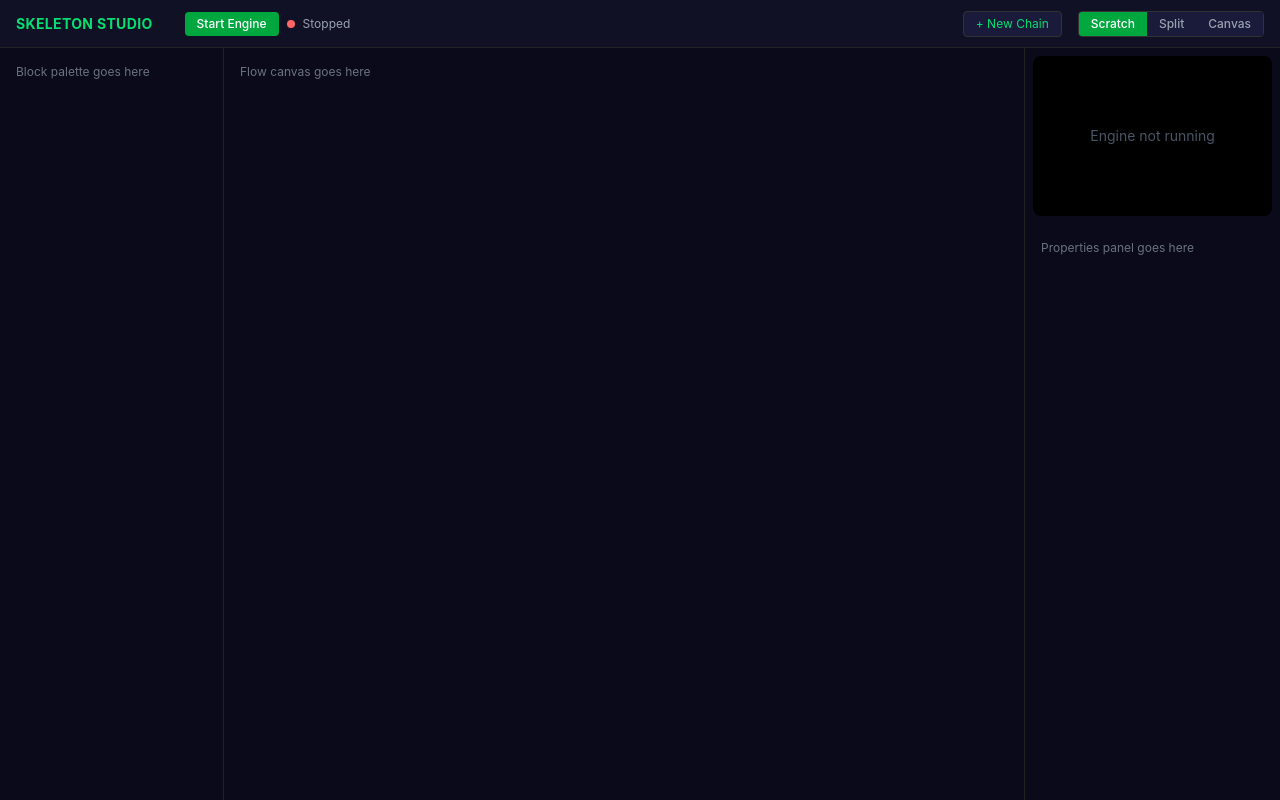
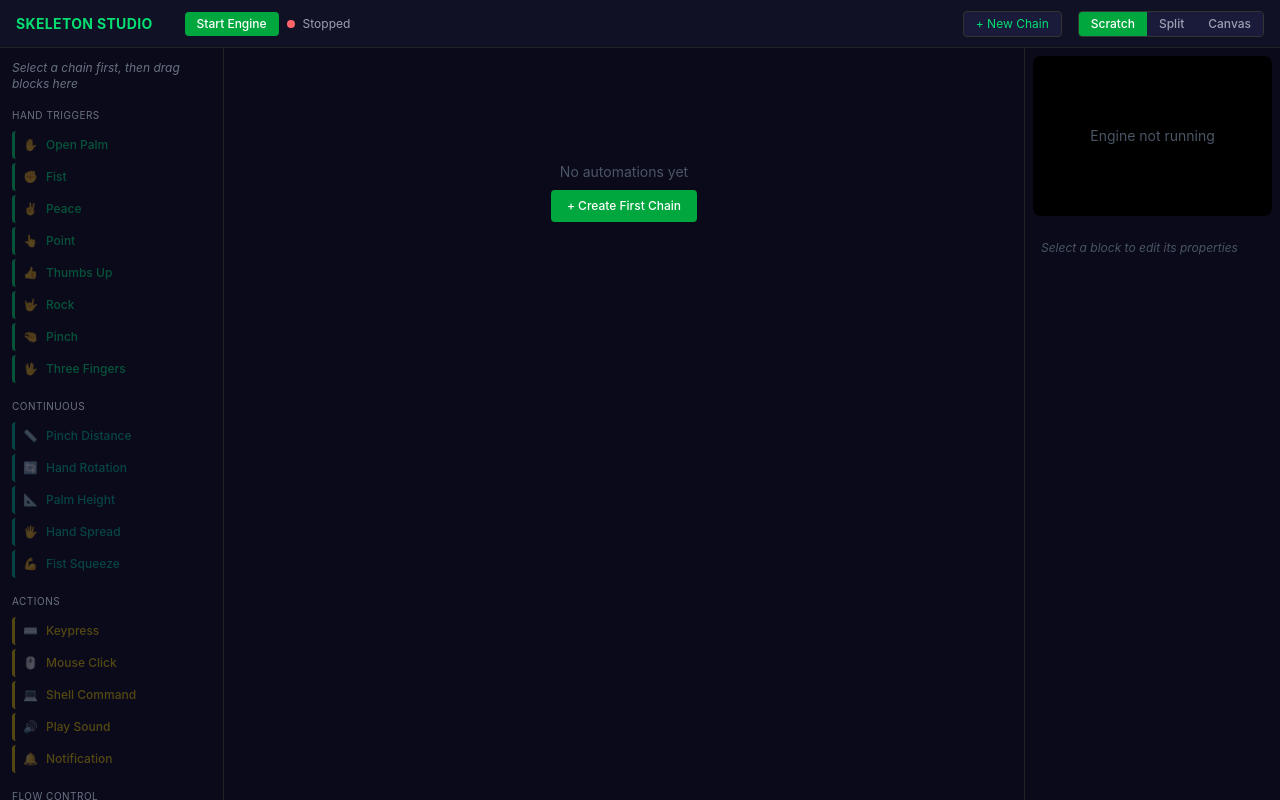
Before and after one commit to L-ubu/Skeleton_Studio, a React (Vite) app: page / in a window 1280 px wide. Built offline with nearby package versions, Linux system fonts and the light colour scheme.

Commit message:
Wire block palette, flow editor, and properties into layouts

```diff
--- a/src/App.tsx
+++ b/src/App.tsx
@@ -1,19 +1,12 @@
 import { useEffect } from "react";
 import { useStore } from "./store/useStore";
 import Toolbar from "./components/Toolbar/Toolbar";
+import BlockPalette from "./components/BlockPalette/BlockPalette";
+import FlowEditor from "./components/FlowEditor/FlowEditor";
+import PropertiesPanel from "./components/PropertiesPanel/PropertiesPanel";
 import ScratchLayout from "./components/layouts/ScratchLayout";
 import SplitLayout from "./components/layouts/SplitLayout";
 import CanvasLayout from "./components/layouts/CanvasLayout";
-
-function PlaceholderPalette() {
-  return <div className="p-4 text-gray-500 text-xs">Block palette goes here</div>;
-}
-function PlaceholderCanvas() {
-  return <div className="p-4 text-gray-500 text-xs">Flow canvas goes here</div>;
-}
-function PlaceholderProperties() {
-  return <div className="p-4 text-gray-500 text-xs">Properties panel goes here</div>;
-}
 
 export default function App() {
   const { layout, setEngineStatus, setCurrentFrame } = useStore();
@@ -32,10 +25,9 @@ export default function App() {
     return () => { cleanupEvents?.(); cleanupFrames?.(); };
   }, []);
 
-  const palette = <PlaceholderPalette />;
-  const canvas = <PlaceholderCanvas />;
-  const properties = <PlaceholderProperties />;
-
+  const palette = <BlockPalette />;
+  const canvas = <FlowEditor />;
+  const properties = <PropertiesPanel />;
   const Layout = layout === "scratch" ? ScratchLayout : layout === "split" ? SplitLayout : CanvasLayout;
 
   return (
```
